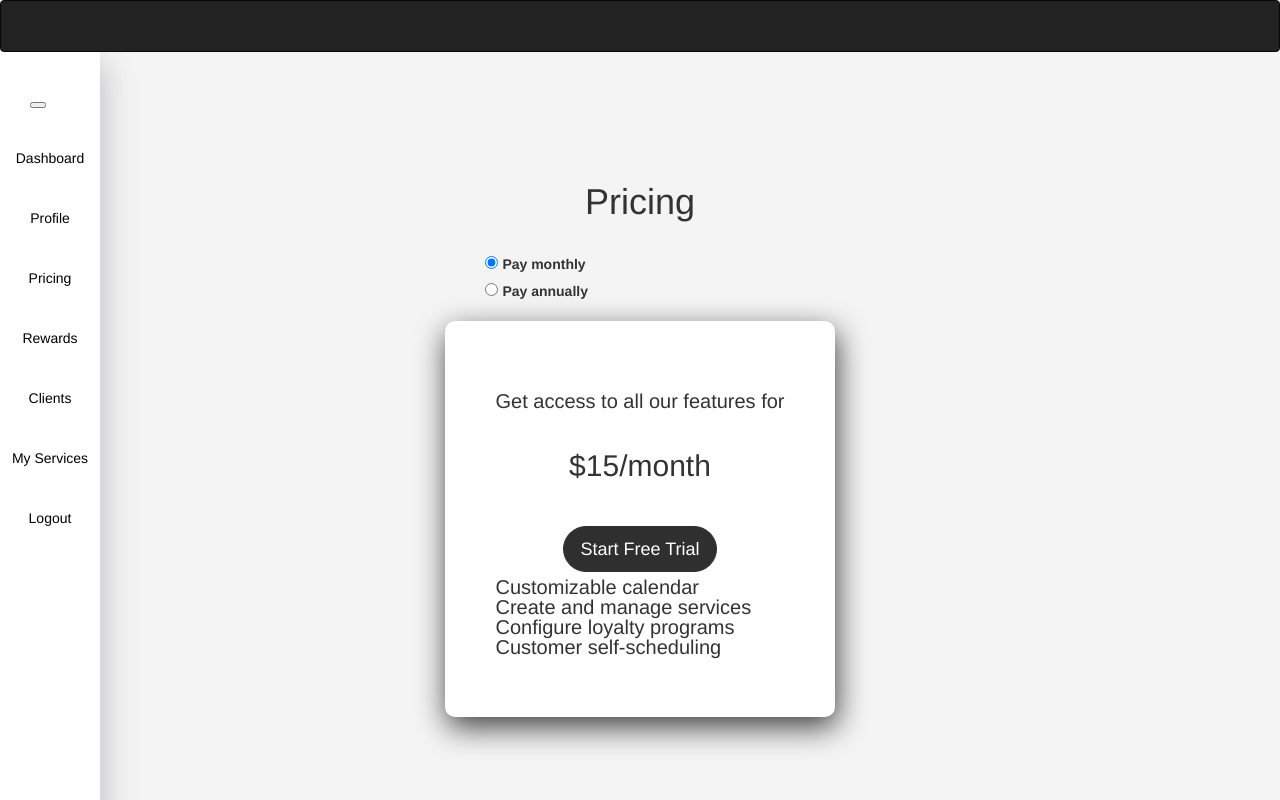
After one commit to dudebot05/CS-480-680-Rewards_and_scheduling, a Flask app: page /pricing in a window 1280 px wide. The commit adds this page. Run offline with Flask 3, Linux system fonts and the light colour scheme; the visitor is signed in with stand-in values (Sample User, id 1); parts of the project's set-up code (start-up, migrations or seed data) failed here and were passed over; some libraries are stand-ins or nearby versions.

Commit message:
Added Pricing Page

```diff
--- a/app/routes/dashboard.py
+++ b/app/routes/dashboard.py
@@ -2,6 +2,7 @@ from functools import wraps
 
 from app.models import db
 from app.static.edit import EditForm
+from app.static.pricing import PriceForm
 from . import main
 from flask import flash, render_template, redirect, url_for
 from flask_login import login_required, current_user
@@ -71,6 +72,15 @@ def editprofilesettings():
 
     return render_template('editprofilesettings.html', form=form)
 
+@main.route('/pricing')
+@login_required
+def pricing():
+    form = PriceForm()
+    if form.validate_on_submit():
+        pricing=form.billing_type.data
+        #return redirect(url_for(main.payment))
+    return render_template('pricing.html', form=form)
+
 @main.route('/')
 def index():
     return redirect(url_for('auth.login'))
--- a/app/static/css/profilesettings.css
+++ b/app/static/css/profilesettings.css
@@ -46,7 +46,7 @@ padding-left: 20px;
     height: -20px;
     margin-left: 10px;
     padding: 20px;
-    font-size: 50px;
+    font-size: 100px;
 }
 
 /* Adjust navbar */
@@ -137,3 +137,15 @@ img {
     border: 4px solid #2f2f2f;
     border-radius: 50%;
 }
+
+.radio-lg {
+    scale: 1.4;
+}
+
+.custom-radio .form-check-input:checked {
+    background-color: #2f2f2f;
+}
+
+ul{
+    list-style-type: none;
+ }
--- /dev/null
+++ b/app/static/pricing.py
@@ -0,0 +1,8 @@
+from flask_wtf import FlaskForm
+from wtforms import StringField, RadioField, FileField, SubmitField, ValidationError, IntegerField, SelectField
+from wtforms.validators import DataRequired, Length, Regexp
+from flask_wtf.file import FileAllowed, FileRequired
+
+class PriceForm(FlaskForm):
+    billing_type = RadioField('Billing Type', choices=[('15','Pay monthly'),('10','Pay annually')], default='15')
+    submit = SubmitField('Start Free Trial')
--- a/app/templates/base.html
+++ b/app/templates/base.html
@@ -33,6 +33,7 @@
     <button class="navbar-toggler" type="button" onclick="document.getElementById('sidebar').classList.toggle('expanded')"></button>
     <a href="{{ url_for('main.dashboard') }}">Dashboard</a>
     <a href="{{ url_for('main.profilesettings') }}">Profile</a>
+    <a href="{{ url_for('main.pricing') }}">Pricing</a>
     <a href="{{ url_for('main.rewards') }}">Rewards</a>           <!-- "sidebar a" in the css folder -->
     <a href="#">Clients</a>
     <a href="{{ url_for('main.myservices') }}">My Services</a>
--- /dev/null
+++ b/app/templates/pricing.html
@@ -0,0 +1,54 @@
+{% extends "dashboard.html" %}
+{% import "bootstrap/wtf.html" as wtf %}
+
+{% block title %}Pricing{% endblock %}
+
+{% block head %}
+  {{ super() }}
+  <!-- Link to your custom CSS file -->
+  <link rel="stylesheet" href="{{ url_for('static', filename='css/profilesettings.css') }}?v=4">
+{% endblock %}
+
+{% block page_content %}
+<div class="d-flex flex-column align-items-center">
+  <!-- Header -->
+  <header id="header">
+    <h1>Pricing</h1>
+  </header>
+  <!-- Payment form -->
+  <form method="POST" action="">
+    {{ form.hidden_tag() }}
+    <!-- Payment radio option -->
+      <div class="form-group form-radio">
+      {{ form.billing_type(class="form-radio-input") }}
+      </div>
+    <!-- Payment info card -->
+    <div class="card">
+      <div class="card-body text-center">
+        <h3 class="card-text">Get access to all our features for</h3>
+        <div id="payment-amount">
+          <h5 class="card-title">$15/month</h5>
+        </div>
+        <!-- Start trial button -->
+        <button type="submit" class="btn btn-lg btn-primary editbutton">
+        {{ form.submit.label.text }}
+        </button>
+        <p class="card-text text-left">Customizable calendar<br>Create and manage services<br>
+          Configure loyalty programs<br>Customer self-scheduling</p>
+      </div>
+    </div>
+  </form>
+
+  <!-- Check which payment option is selected -->
+  <script>
+    const options = document.querySelectorAll('input[name="billing_type"]');
+    options.forEach(option => {
+      option.addEventListener('change', event => {
+        const value = event.target.value;
+        const output = document.getElementById('payment-amount');
+        output.innerHTML = `<h5 class="card-title">$${value}/month</h5>`;
+      });
+    });
+  </script>
+</div>
+{% endblock %}
--- a/app/templates/profilesettings.html
+++ b/app/templates/profilesettings.html
@@ -22,9 +22,9 @@
         <img class="card-img-top" src="{{ url_for('static', filename='images/DefaultProfile.png') }}" alt="Profile Picture">
         <h5 class="card-title">{{ username }}</h5>
         <p class="card-text">Profile type: {{ account }}</p>
-        <a href="{{ url_for('auth.myservices') }}" class="btn btn-primary editbutton">Services<br></a>
+        <a href="{{ url_for('main.myservices') }}" class="btn btn-primary editbutton">Services<br></a>
         <div class="row">
-          <a href="{{ url_for('auth.editprofilesettings') }}" class="btn btn-primary btn-lg editbutton">Edit profile</a>
+          <a href="{{ url_for('main.editprofilesettings') }}" class="btn btn-primary btn-lg editbutton">Edit profile</a>
         </div>
       </div>
     </div>
```
Also changed, not shown: data-dev.sqlite.
